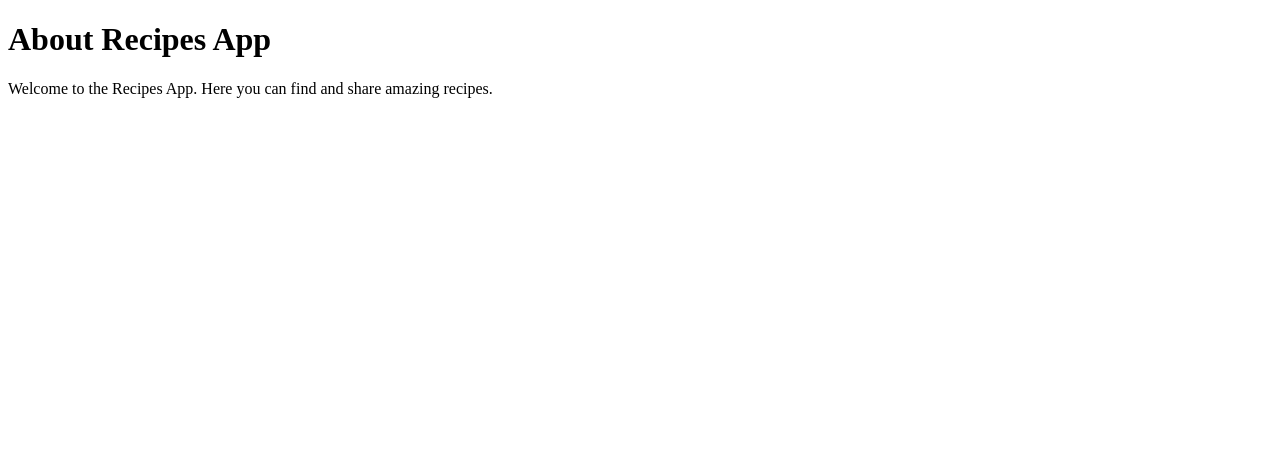
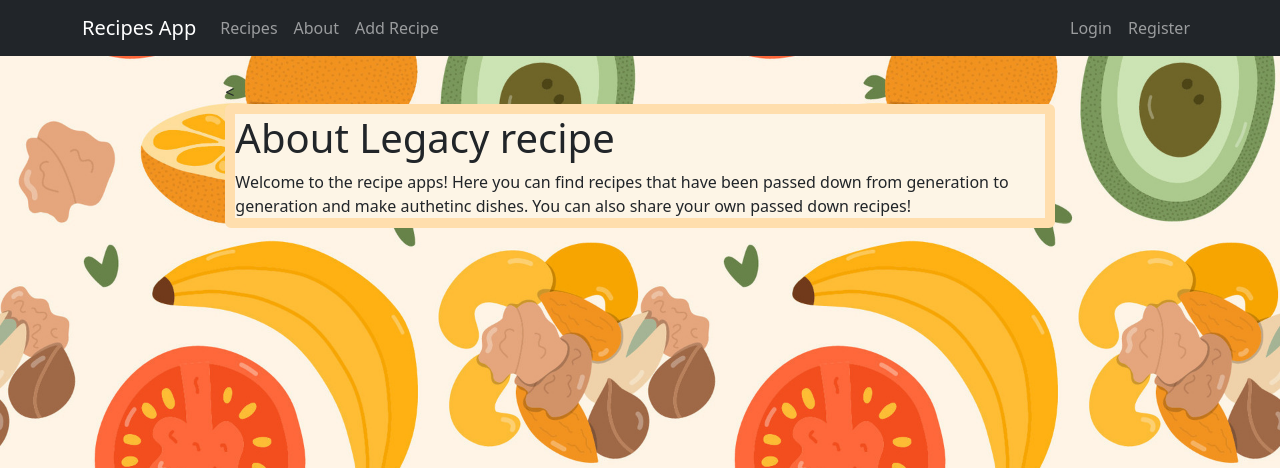
Before and after one commit to Kamana5/RecipeProject, a Django app: template recipes/templates/recipes/about.html in a window 1280 px wide. Shown: the top 468 px of the page. Run offline with Django 5.2, Linux system fonts and the light colour scheme; the template is opened without the code that fills it, so the values that code supplies are empty.

Commit message:
Update about.html

```diff
--- a/recipes/templates/recipes/about.html
+++ b/recipes/templates/recipes/about.html
@@ -1,12 +1,10 @@
-<!DOCTYPE html>
-<html lang="en">
-<head>
-    <meta charset="utf-8" />
-    <meta name="viewport" content="width=device-width, initial-scale=1" />
-    <title>Django Recipes</title>
-  </head>
-<body>
-  <h1>About Recipes App</h1>
-  <p>Welcome to the Recipes App. Here you can find and share amazing recipes.</p>
-</body>
-</html>
+{% extends "recipes/base.html" %}
+
+{% block content %}
+<
+<div class="card">
+    <h1>About Legacy recipe</h1>
+    Welcome to the recipe apps! Here you can find recipes that have been passed down from
+    generation to generation and make authetinc dishes. You can also share your own passed down recipes!
+</div>
+{% endblock %}
```
